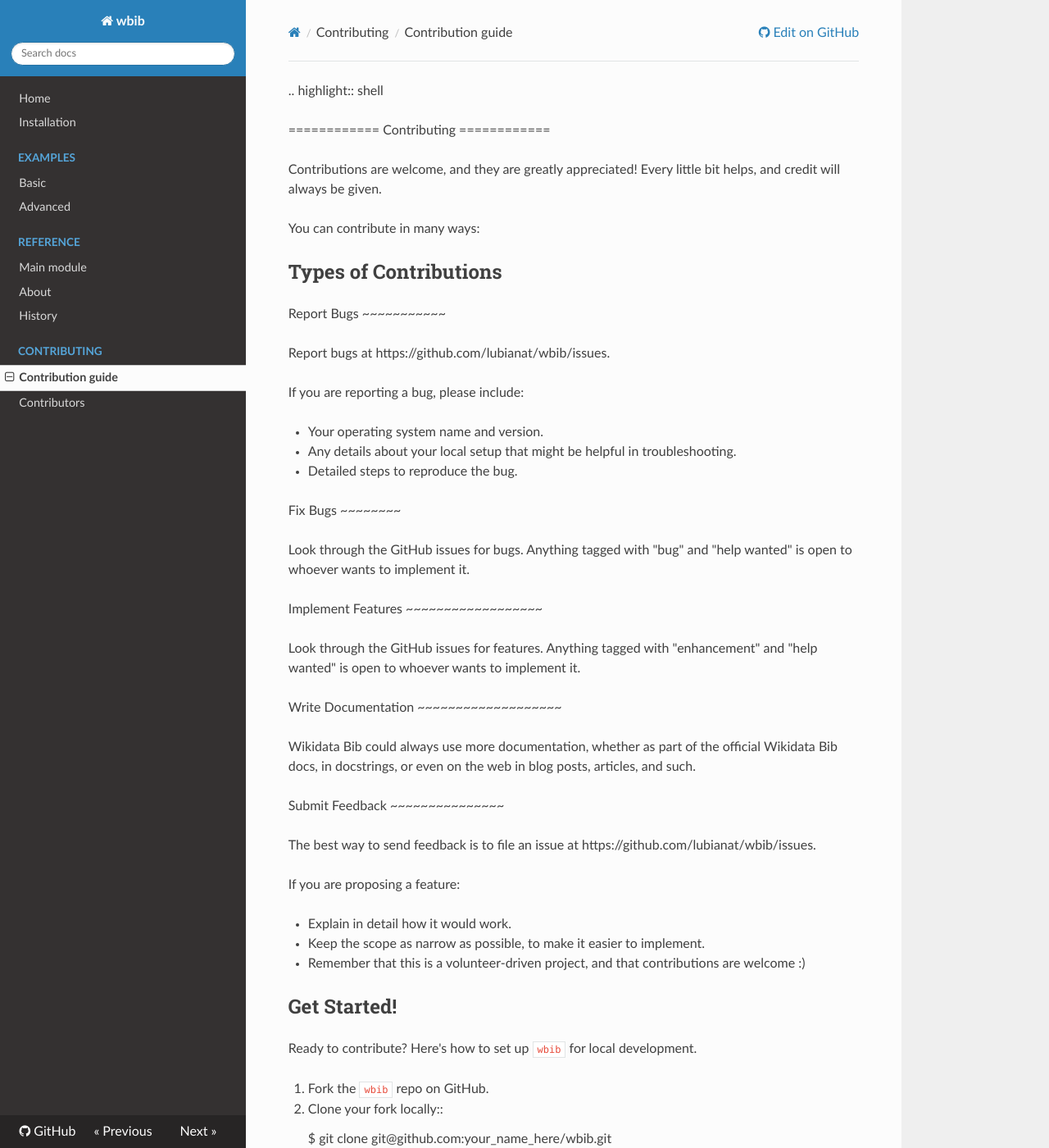
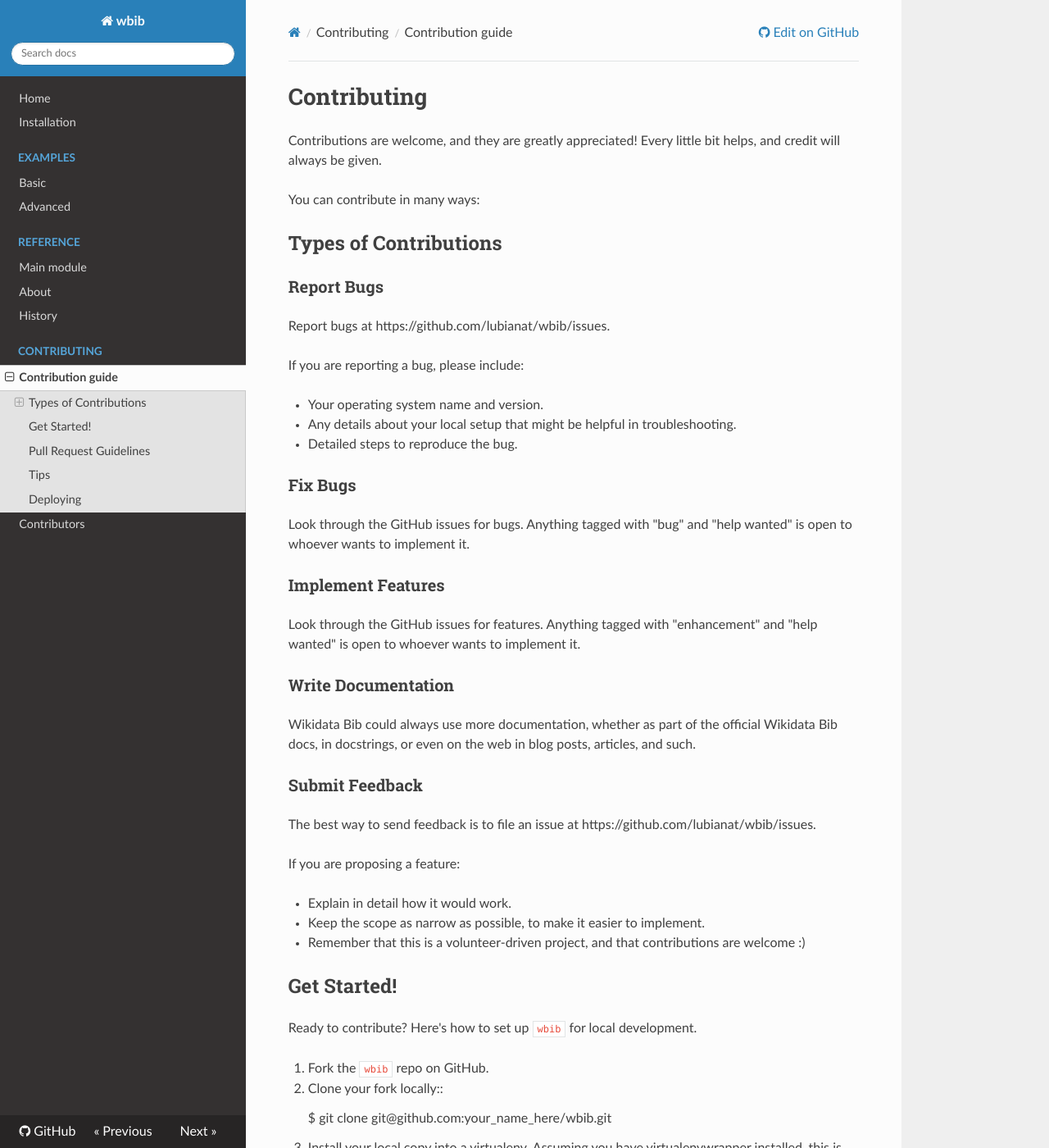
Before and after one commit to lubianat/wbib, an MkDocs documentation site: the page built from docs/contributing.md, in a window 1280 px wide and 1400 px high. Shown: the whole window at 82% size. Built offline with MkDocs 1.6.1, drawn with Linux system fonts in a browser that asks for light colours; nearby versions of some CDN libraries.

```diff
--- a/docs/contributing.md
+++ b/docs/contributing.md
@@ -1,61 +1,50 @@
-.. highlight:: shell
-
-============
-Contributing
-============
+# Contributing
 
 Contributions are welcome, and they are greatly appreciated! Every little bit
 helps, and credit will always be given.
 
 You can contribute in many ways:
 
-Types of Contributions
-----------------------
+## Types of Contributions
 
-Report Bugs
-~~~~~~~~~~~
+### Report Bugs
 
 Report bugs at https://github.com/lubianat/wbib/issues.
 
 If you are reporting a bug, please include:
 
-* Your operating system name and version.
-* Any details about your local setup that might be helpful in troubleshooting.
-* Detailed steps to reproduce the bug.
+-   Your operating system name and version.
+-   Any details about your local setup that might be helpful in troubleshooting.
+-   Detailed steps to reproduce the bug.
 
-Fix Bugs
-~~~~~~~~
+### Fix Bugs
 
 Look through the GitHub issues for bugs. Anything tagged with "bug" and "help
 wanted" is open to whoever wants to implement it.
 
-Implement Features
-~~~~~~~~~~~~~~~~~~
+### Implement Features
 
 Look through the GitHub issues for features. Anything tagged with "enhancement"
 and "help wanted" is open to whoever wants to implement it.
 
-Write Documentation
-~~~~~~~~~~~~~~~~~~~
+### Write Documentation
 
 Wikidata Bib could always use more documentation, whether as part of the
 official Wikidata Bib docs, in docstrings, or even on the web in blog posts,
 articles, and such.
 
-Submit Feedback
-~~~~~~~~~~~~~~~
+### Submit Feedback
 
 The best way to send feedback is to file an issue at https://github.com/lubianat/wbib/issues.
 
 If you are proposing a feature:
 
-* Explain in detail how it would work.
-* Keep the scope as narrow as possible, to make it easier to implement.
-* Remember that this is a volunteer-driven project, and that contributions
-  are welcome :)
+-   Explain in detail how it would work.
+-   Keep the scope as narrow as possible, to make it easier to implement.
+-   Remember that this is a volunteer-driven project, and that contributions
+    are welcome :)
 
-Get Started!
-------------
+## Get Started!
 
 Ready to contribute? Here's how to set up `wbib` for local development.
 
@@ -74,7 +63,7 @@ Ready to contribute? Here's how to set up `wbib` for local development.
 
     $ git checkout -b name-of-your-bugfix-or-feature
 
-   Now you can make your changes locally.
+    Now you can make your changes locally.
 
 5. When you're done making changes, check that your changes pass flake8 and the
    tests, including testing other Python versions with tox::
@@ -83,7 +72,7 @@ Ready to contribute? Here's how to set up `wbib` for local development.
     $ python setup.py test or pytest
     $ tox
 
-   To get flake8 and tox, just pip install them into your virtualenv.
+    To get flake8 and tox, just pip install them into your virtualenv.
 
 6. Commit your changes and push your branch to GitHub::
 
@@ -93,8 +82,7 @@ Ready to contribute? Here's how to set up `wbib` for local development.
 
 7. Submit a pull request through the GitHub website.
 
-Pull Request Guidelines
------------------------
+## Pull Request Guidelines
 
 Before you submit a pull request, check that it meets these guidelines:
 
@@ -106,16 +94,13 @@ Before you submit a pull request, check that it meets these guidelines:
    https://travis-ci.com/lubianat/wbib/pull_requests
    and make sure that the tests pass for all supported Python versions.
 
-Tips
-----
+## Tips
 
 To run a subset of tests::
 
-
     $ python -m unittest tests.test_wbib
 
-Deploying
----------
+## Deploying
 
 A reminder for the maintainers on how to deploy.
 Make sure all your changes are committed (including an entry in HISTORY.rst).
```
Also changed, not shown: HISTORY.md (added, +9 -0 lines), docs/about.md (+1 -2 lines), docs/authors.md (+4 -8 lines), docs/examples/basic.md (+10 -10 lines), docs/history.md (+1 -10 lines).
